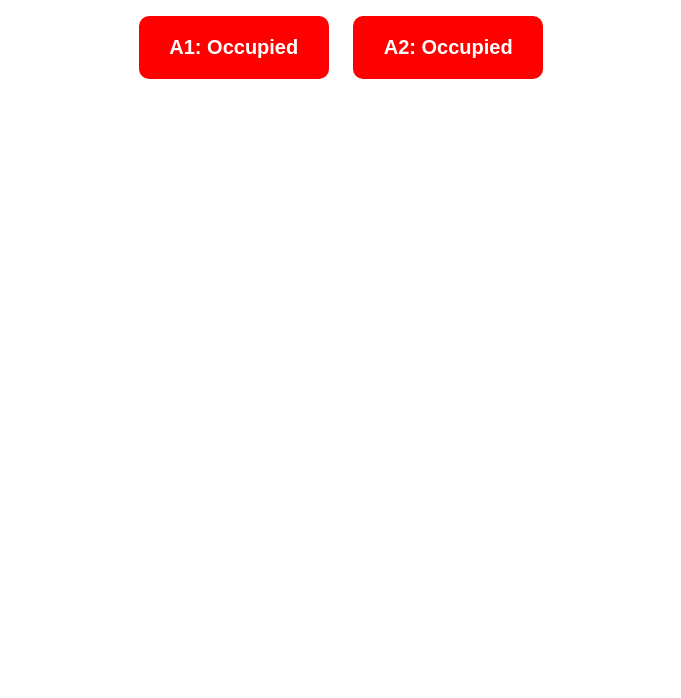
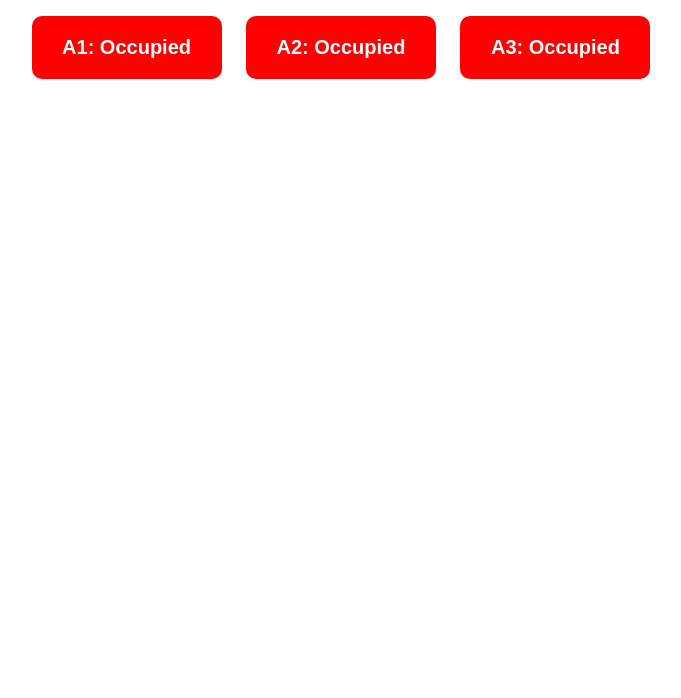
Before and after one commit to BenRyan0/esp8266_websocket_trial, a website: page public/index.html in a window 1280 px wide. Shown: the part 102-800 px from the top of the page, without its empty margins (299-980 px from the left). Drawn offline with Linux system fonts and the light colour scheme.

Commit message:
asdadasd

```diff
--- a/public/index.html
+++ b/public/index.html
@@ -31,6 +31,7 @@
 
     <div id="A1" class="parking-space occupied">A1: Occupied</div>
     <div id="A2" class="parking-space occupied">A2: Occupied</div>
+    <div id="A3" class="parking-space occupied">A3: Occupied</div>
 
     <script>
         const SERVER_URL = 'wss://esp8266-websocket-trial.onrender.com';
```
